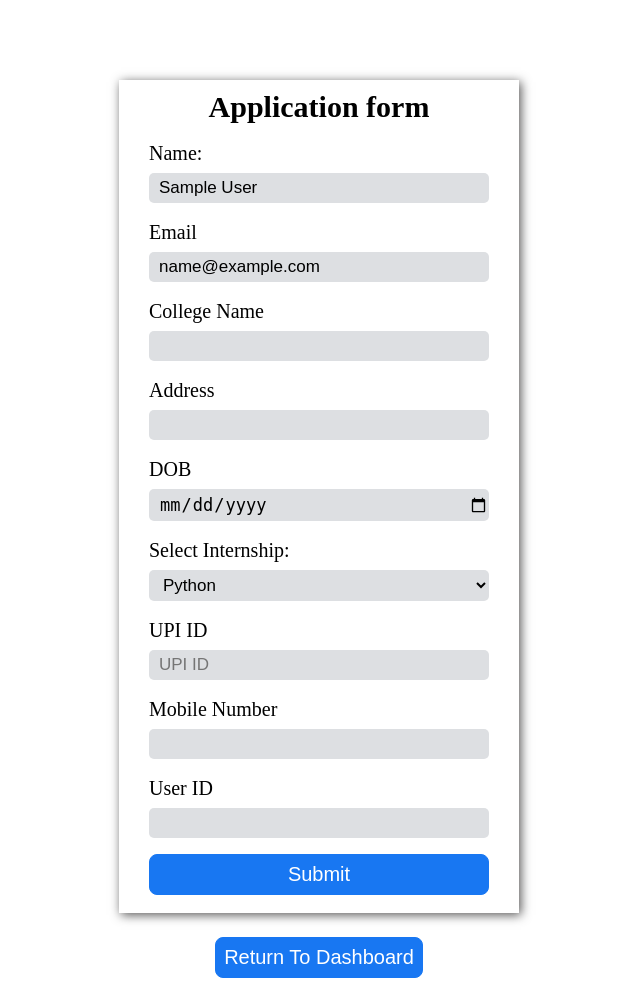
After one commit to anon576/streamline, a Flask app: page /AdminApplyform in a window 1280 px wide. The commit adds this page. Shown: the whole page, without its empty margins (321-961 px from the left). Run offline with Flask 3, Linux system fonts and the light colour scheme; the visitor is signed in with stand-in values (Sample User, id 1).

Commit message:
admin update

```diff
--- a/app.py
+++ b/app.py
@@ -488,15 +488,15 @@ def register():
 def details():
     return  render_template("details.html")
 
-def send_email_to_admin(name,upiid):
+def send_email_to_admin(name,upiid,email,college,address,mobile,birthdate,internship,amount,user_id):
     # Set up the MIMEText object to represent the email body
     sender_email =params['email']
     sender_password = params['pass']
-    subject = "Sent UPI Request"
-    body = f"Name : {name} UPI ID {upiid}"
+    subject = "New User Applied for Internship"
+    body = f"Name : {name}\n UPI ID : {upiid}\nEmail : {email}\nCollege : {college}\nAddress : {address}\nMobile : {mobile}\nBirthdate : {birthdate}\nInternship : {internship}\nAmount : {amount}\nUserID : {user_id}"
     message = MIMEMultipart()
     message["From"] = sender_email
-    message["To"] = "abhibhoyar141@gmail.com"
+    message["To"] = "codestream74@gmail.com"
     message["Subject"] = subject
     message.attach(MIMEText(body, "plain"))
 
@@ -512,7 +512,7 @@ def send_email_to_admin(name,upiid):
         server.login(sender_email, sender_password)
 
         # Send the email
-        server.sendmail(sender_email, "abhibhoyar141@gmail.com", message.as_string())
+        server.sendmail(sender_email, "codestream74@gmail.com", message.as_string())
         print("Email sent successfully!")
     except Exception as e:
         print(f"An error occurred: {e}")
@@ -526,7 +526,7 @@ def send_email_to_admin(name,upiid):
         server.login("codestream74@gmail.com", "fyhmgapeexvlqkuf")
 
         # Send the email
-        server.sendmail(sender_email, "abhibhoyar141@gmail.com", message.as_string())
+        server.sendmail("codestream74@gmail.com", "codestream63@gmail.com", message.as_string())
     finally:
         # Close the connection to the SMTP server
         server.quit()
@@ -554,15 +554,15 @@ def applyform():
         internship = request.form["internship"]
         amount = 180
         upiid = request.form["upiid"]
-
+        user_id=user.sno
         # Convert the date string to a Python datetime object
         dob = datetime.strptime(birthdate, "%Y-%m-%d")
         a = "apply"
         send_email(email,"user_id",a)
-        send_email_to_admin(name,upiid)
-        intern_details = InternDetails(name = name,email = email,college = college,address = address,mno = mobile,dob = dob,amount=amount,internship= internship,upiid = upiid,user_id=user.sno)
-        db.session.add(intern_details)
-        db.session.commit()
+        send_email_to_admin(name,upiid,email,college,address,mobile,birthdate,internship,amount,user_id)
+        # intern_details = InternDetails(name = name,email = email,college = college,address = address,mno = mobile,dob = dob,amount=amount,internship= internship,upiid = upiid,user_id=user.sno)
+        # db.session.add(intern_details)
+        # db.session.commit()
 
         # Store the form data in the session for later use
         # session['application_data'] = {
@@ -684,3 +684,69 @@ def dashboard():
         enrolled_internships = []
 
     return render_template("dashboard.html", enrolled_internships=enrolled_internships)
+
+@app.route("/AdminApplyform", methods=["GET", "POST"])
+def adminApplyform():
+
+    admin_logged_in = session.get("admin_logged_in", False)
+
+    if admin_logged_in:
+        if request.method == "POST":
+        # Get the values submitted by the user in the form
+            name = request.form["name"]
+            email = request.form["email"]
+            college = request.form["college"]
+            address = request.form["address"]
+            mobile = request.form["mobile"]
+            birthdate = request.form["birthdate"]
+            internship = request.form["internship"]
+            amount = 180
+            upiid = request.form["upiid"]
+            user_id = request.form["userid"]
+            # Convert the date string to a Python datetime object
+            dob = datetime.strptime(birthdate, "%Y-%m-%d")
+            a = "apply"
+            # send_email(email,"user_id",a)
+            # send_email_to_admin(name,upiid,email,college,address,mobile,birthdate,internship,amount)
+            intern_details = InternDetails(name = name,email = email,college = college,address = address,mno = mobile,dob = dob,amount=amount,internship= internship,upiid = upiid,user_id = user_id)
+            db.session.add(intern_details)
+            db.session.commit()
+            return redirect("/AdminApplyform")
+        return render_template("adminApplyfrom.html")
+
+
+    else:
+        # Redirect to admin login page if admin is not logged in
+        return redirect("/adminlogin")
+
+        # Store the form data in the session for later use
+        # session['application_data'] = {
+        #     'name': name,
+        #     'email': email,
+        #     'college': college,
+        #     'address': address,
+        #     'mobile': mobile,
+        #     'dob': dob,
+        #     'internship': internship,
+        #     'amount': amount  # Store the amount for later reference
+        # }
+
+        # Create the Razorpay payment order and redirect to checkout page
+        # client = razorpay.Client(auth=("rzp_test_Zjom8IGzUOcgy1", "QTCPiD4BPPLsHcVtSN3DsUe4"))
+        # data = {"amount": amount * 100, "currency": "INR", "receipt": f"{user.sno}"}
+        # payment = client.order.create(data=data)
+
+        # Redirect the user to the Razorpay checkout page
+
+@app.route("/veiwIntership",methods = ['GET','POST'])
+def veiwInternship():
+    admin_logged_in = session.get("admin_logged_in", False)
+
+    if admin_logged_in:
+        if request.method == "POST":
+            m = request.form["domain"]
+            data = Idata.query.filter_by(domain = m)
+            return render_template("veiwInternData.html", data = data)
+    else:
+        # If admin is not logged in, redirect to the admin login page
+        return redirect("/adminlogin")
--- /dev/null
+++ b/templates/adminApplyfrom.html
@@ -0,0 +1,62 @@
+<!DOCTYPE html>
+<html lang="en">
+<head>
+    <meta charset="UTF-8">
+    <meta name="viewport" content="width=device-width, initial-scale=1.0">
+    <title>Admin Apply Form</title>
+    <link rel="icon" href="../static/images/logo.png" type="image/x-icon">
+     <link rel="stylesheet" href="static/style.css">
+</head>
+<body>
+    <section class="">
+        <form action="/AdminApplyform" method="post">
+            <h1>Application form</h1>
+            <label for="name">Name:</label>
+            <!-- Check if the user is logged in and their name exists in the session -->
+            {% if 'name' in session %}
+            <input type="text" name="name" id="name" value="{{ session['name'] }}" required>
+            {% else %}
+            <input type="text" name="name" id="name" required>
+            {% endif %}
+
+            <label for="email">Email</label>
+            <!-- Check if the user is logged in and their email exists in the session -->
+            {% if 'email' in session %}
+            <input type="email" name="email" id="email" value="{{ session['email'] }}" required>
+            {% else %}
+            <input type="email" name="email" id="email" required>
+            {% endif %}
+
+            <label for="college">College Name</label>
+            <input type="text" name="college" id="college" required>
+
+            <label for="address">Address</label>
+            <input type="text" name="address" id="address" required>
+
+
+
+            <label for="birthdate">DOB</label>
+            <input type="date" name="birthdate" id="birthdate" required>
+
+            <label for="internship">Select Internship:</label>
+            <select name="internship" id="internship" required>
+                <option value="Python">Python</option>
+                <option value="Java">Java</option>
+                <option value="C">C</option>
+                <option value="C++">Cpp</option>
+                <option value="blockchain">Blockchain</option>
+                <option value="ai">AIandChatGpt</option>
+                <option value="webd">WebD</option>
+            </select>
+            <label for="upiid">UPI ID</label>
+            <input placeholder="UPI ID" type="text" name="upiid" id="birthdate" required>
+            <label for="mobile">Mobile Number</label>
+            <input type="text" name="mobile" id="mobile" required>
+            <label for="userID">User ID</label>
+            <input type="text" name="userID" id="mobile" required>
+            <button type="submit">Submit</button>
+    </form>
+    <a href="/admindashboard" style="display: flex; justify-content: center;"><button>Return To Dashboard</button></a>
+
+</body>
+</html>
```
Also changed, not shown: templates/admindashboard.html (+15 -0 lines), templates/veiwInternData.html (added, +33 -0 lines).
